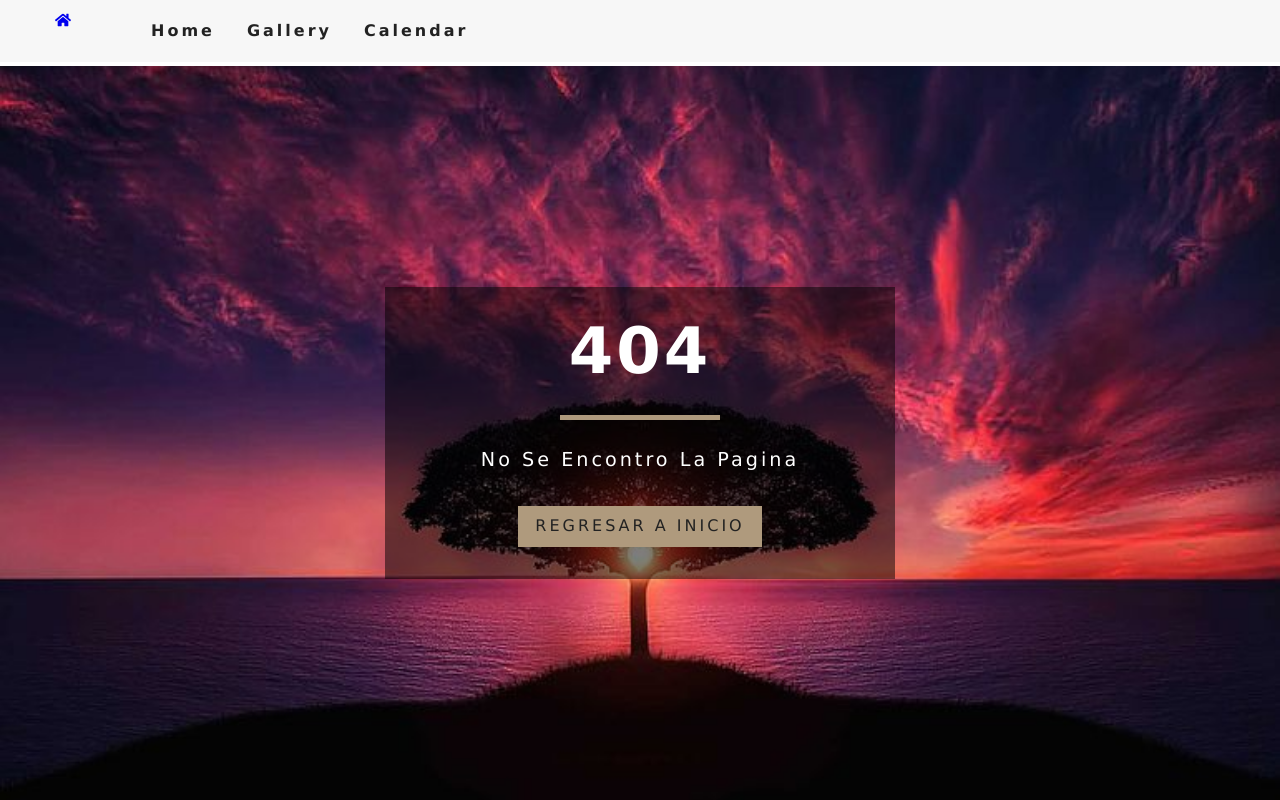
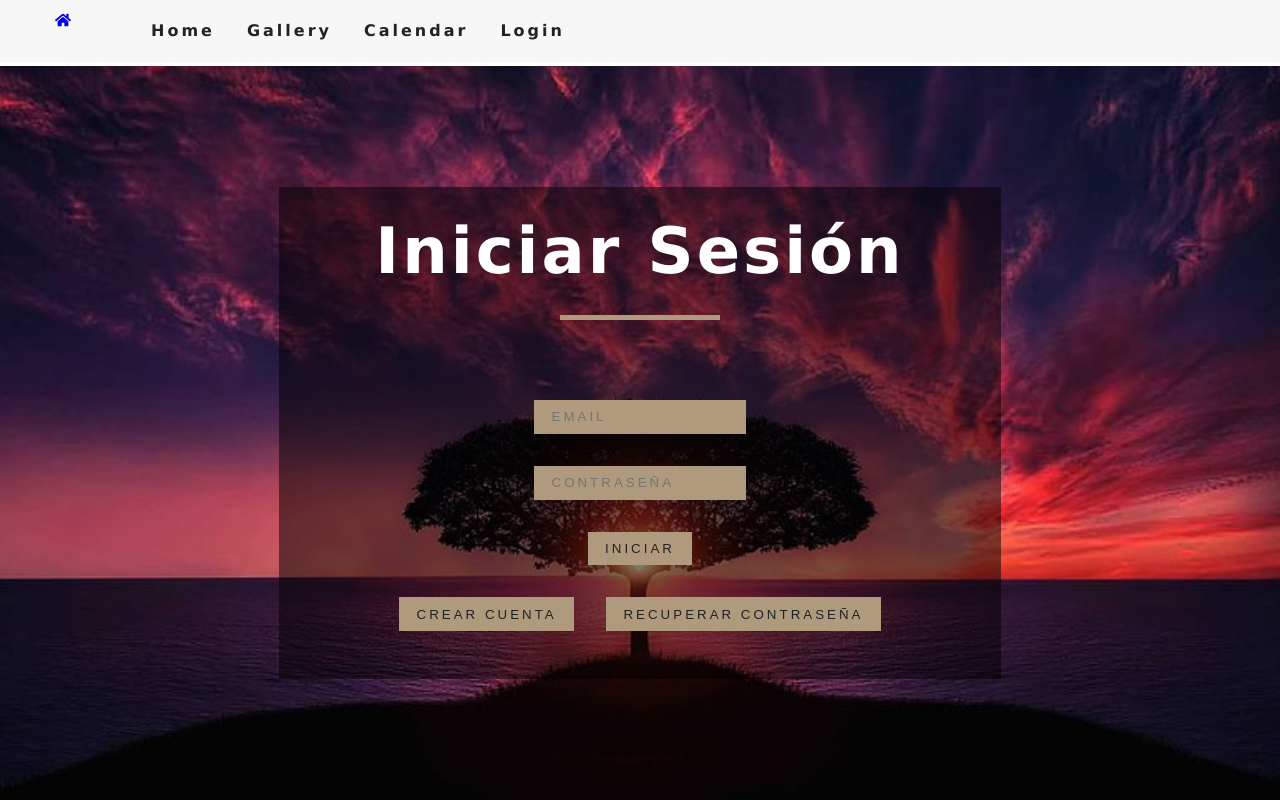
Before and after one commit to IvanSoftSolutions/SalonFiestas_WebApp, a React (Create React App) app: page /login in a window 1280 px wide. Before the commit this address had no page. Built offline with nearby package versions, Linux system fonts and the light colour scheme.

Commit message:
Login page with new acc & recovery modals

```diff
--- a/src/App.js
+++ b/src/App.js
@@ -6,6 +6,7 @@ import Home from "./pages/Home"
 import Gallery from "./pages/Gallery"
 import Calendario from './pages/Calendar';
 import Error from './pages/Error';
+import Login from './pages/Login';
 
 function App() {
   return (
@@ -15,6 +16,7 @@ function App() {
         <Route exact path="/" element={<Home />} />
         <Route exact path="/gallery/" element={<Gallery />} />
         <Route exact path="/calendar/" element={<Calendario />} />
+        <Route exact path="/login/" element={<Login />} />
         <Route path="*" element={<Error />} />
       </Routes>
     </>
--- a/src/components/Navbar.js
+++ b/src/components/Navbar.js
@@ -31,6 +31,9 @@ export default class Navbar extends Component {
                         <li>
                             <Link to="/calendar/">Calendar</Link>
                         </li>
+                        <li>
+                            <Link to="/login/">Login</Link>
+                        </li>
                     </ul>
                 </div>
             </nav>
--- a/src/pages/Calendar.js
+++ b/src/pages/Calendar.js
@@ -11,9 +11,10 @@ import tmp1 from '../assets/tmp1.jpg';
 Modal.setAppElement('#root');
 
 export default function Calendario() {
-    const [type, setType] = useState('null');
+    const [type, setType] = useState('birthday');
+    const [details, setDetails] = useState(null)
     const [date, setDate] = useState();
-    const [status, setStatus] = useState('null')
+    const [status, setStatus] = useState(null)
     const [modalIsOpen, setIsOpen] = useState(false);
     // const dates = [new Date('Thu Feb 17 2022 00:00:00 GMT-0600'), new Date('Thu Feb 18 2022 00:00:00 GMT-0600'), new Date('Thu Feb 19 2022 00:00:00 GMT-0600')]
 
@@ -31,6 +32,7 @@ export default function Calendario() {
 
     const handleType = (e) => {
         setType(e.target.value);
+        setDetails(null);
     }
 
     const handleDate = (e) => {
@@ -50,7 +52,7 @@ export default function Calendario() {
             return (
                 <>
                     <p>Por favor especifique:</p>
-                    <input type="text" />
+                    <input type="text" onChange={e => setDetails(e.target.value)} />
                 </>
             )
 
@@ -60,6 +62,7 @@ export default function Calendario() {
     const data = {
         date: date,
         type: type,
+        typeDetails: details,
         status: status,
     }
 
@@ -72,7 +75,7 @@ export default function Calendario() {
         setStatus(null);
     }
 
-    console.log(status);
+    console.log(data);
 
     return (
         <>
@@ -108,7 +111,7 @@ export default function Calendario() {
                 className='room-info'
                 isOpen={modalIsOpen}
                 onRequestClose={closeModal}
-                contentLabel="Example Modal"
+                contentLabel="Payment Modal"
             >
                 <div style={{ display: 'flex' }}>
                     <div>
--- /dev/null
+++ b/src/pages/Login.js
@@ -0,0 +1,102 @@
+import React, { useState } from 'react';
+import Hero from '../components/Hero';
+import Banner from '../components/Banner';
+import Modal from 'react-modal/lib/components/Modal';
+
+export default function Login() {
+    const [accOpen, setAccOpen] = useState(false);
+    const [recOpen, setRecOpen] = useState(false);
+
+    function openAcc() {
+        setAccOpen(true);
+    }
+
+    function closeAcc() {
+        setAccOpen(false);
+    }
+
+    function openRec() {
+        setRecOpen(true);
+    }
+
+    function closeRec() {
+        setRecOpen(false);
+    }
+
+    return (
+        <>
+            <Hero>
+                <div>
+                    <Banner title='Iniciar sesión'>
+                    </Banner>
+                    <div className="btn-container" style={{ flexDirection: 'column', paddingTop: '0px' }}>
+                        <div>
+                            <input type="text" placeholder='Email' className="btn-secondary" />
+                        </div>
+                        <div>
+                            <input type="text" placeholder='Contraseña' className="btn-secondary" />
+                        </div>
+                        <div>
+                            <button className="btn-secondary">Iniciar</button>
+                        </div>
+                        <div>
+                            <button className='btn-secondary' onClick={openAcc}>Crear cuenta</button>
+                            <button className='btn-secondary' onClick={openRec}>Recuperar Contraseña</button>
+                        </div>
+                    </div>
+                </div>
+            </Hero>
+            <Modal
+                className='room-info'
+                isOpen={accOpen}
+                onRequestClose={closeAcc}
+                contentLabel="Account Modal"
+            >
+                <div style={{ marginTop: '5rem', }}>
+                    <div>
+                        <div>
+                            <label htmlFor="name">Nombre <input type="text" /></label>
+                        </div>
+                        <div>
+                            <label htmlFor="lname">Apellido <input type="text" /></label>
+                        </div>
+                        <div>
+                            <label htmlFor="phone">Telefono <input type="text" /></label>
+                        </div>
+                        <div>
+                            <label htmlFor="email">Email <input type="text" /></label>
+                        </div>
+                        <div>
+                            <label htmlFor="password">Contraseña <input type="text" /></label>
+                        </div>
+                    </div>
+                </div>
+                <div>
+                    <button >Crear</button>
+                    <button onClick={closeAcc}>Cancelar</button>
+                </div>
+                <div>
+                    <p>Lorem ipsum, dolor sit amet consectetur adipisicing elit. Molestiae provident eligendi repudiandae! Harum quisquam totam tempore quas neque, obcaecati soluta, rerum incidunt aperiam magnam perspiciatis rem amet exercitationem quam reprehenderit?</p>
+                </div>
+            </Modal>
+            <Modal
+                className='room-info'
+                isOpen={recOpen}
+                onRequestClose={closeRec}
+                contentLabel="Recovery Modal"
+            >
+                <div style={{ marginTop: '5rem' }}>
+                    <div>
+                        <div>
+                            <label htmlFor="email">Email <input type="text" /></label>
+                        </div>
+                    </div>
+                </div>
+                <div>
+                    <button >Recuperar</button>
+                    <button onClick={closeRec}>Cancelar</button>
+                </div>
+            </Modal>
+        </>
+    )
+}
```
